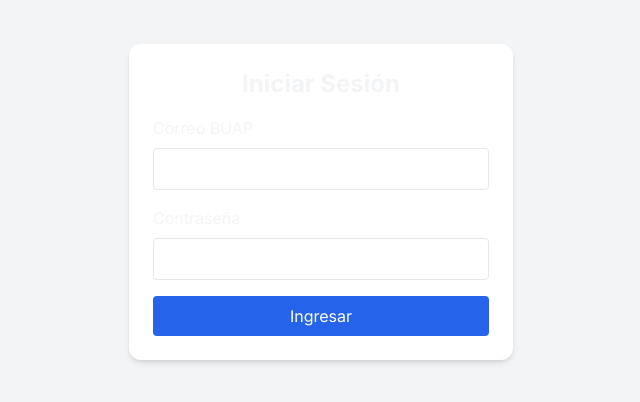
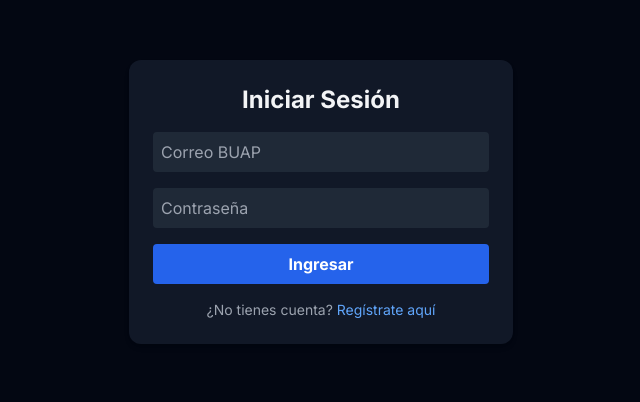
Before and after one commit to Lalovr1/plataforma-fcc, a Next.js app: page /login in a window 1280 px wide. Shown: the part 198-600 px from the top of the page, without its empty margins (319-959 px from the left). Built offline with nearby package versions, Linux system fonts and the light colour scheme; what @supabase/auth-helpers-nextjs would draw is missing.

Commit message:
Actualización: páginas de login y registro con estilo unificado y navegación cruzada

```diff
--- a/src/app/login/page.tsx
+++ b/src/app/login/page.tsx
@@ -9,6 +9,7 @@
 
 import { useState } from "react";
 import { supabase } from "@/utils/supabaseClient";
+import Link from "next/link"; // 👈 agregado
 
 export default function LoginPage() {
   const [correo, setCorreo] = useState("");
@@ -64,41 +65,49 @@ export default function LoginPage() {
   };
 
   return (
-    <div className="flex justify-center items-center h-screen bg-gray-100">
+    <div className="flex justify-center items-center min-h-screen bg-gray-950 text-white">
       <form
         onSubmit={handleLogin}
-        className="bg-white p-6 rounded-xl shadow-md w-96"
+        className="bg-gray-900 p-6 rounded-xl shadow-md w-96 space-y-4"
       >
-        <h1 className="text-2xl font-bold mb-4 text-center">Iniciar Sesión</h1>
+        <h1 className="text-2xl font-bold text-center">Iniciar Sesión</h1>
 
-        <label className="block mb-2">Correo BUAP</label>
         <input
           type="email"
+          placeholder="Correo BUAP"
           value={correo}
           onChange={(e) => setCorreo(e.target.value)}
-          className="w-full p-2 border rounded mb-4"
+          className="w-full p-2 rounded bg-gray-800"
           required
         />
 
-        <label className="block mb-2">Contraseña</label>
         <input
           type="password"
+          placeholder="Contraseña"
           value={contrasena}
           onChange={(e) => setContrasena(e.target.value)}
-          className="w-full p-2 border rounded mb-4"
+          className="w-full p-2 rounded bg-gray-800"
           required
         />
 
         <button
           type="submit"
-          className="w-full bg-blue-600 text-white py-2 rounded hover:bg-blue-700"
+          className="w-full bg-blue-600 hover:bg-blue-700 p-2 rounded font-bold"
         >
           Ingresar
         </button>
 
         {mensaje && (
-          <p className="mt-4 text-center text-red-600 font-medium">{mensaje}</p>
+          <p className="text-sm text-center text-red-400">{mensaje}</p>
         )}
+
+        {/* 👇 Nuevo: enlace a registro */}
+        <p className="text-sm text-center text-gray-400">
+          ¿No tienes cuenta?{" "}
+          <Link href="/register" className="text-blue-400 hover:underline">
+            Regístrate aquí
+          </Link>
+        </p>
       </form>
     </div>
   );
--- a/src/app/register/page.tsx
+++ b/src/app/register/page.tsx
@@ -11,6 +11,7 @@
 
 import { useState } from "react";
 import { supabase } from "@/utils/supabaseClient";
+import Link from "next/link"; // 👈 agregado
 
 export default function RegisterPage() {
   const [nombre, setNombre] = useState("");
@@ -168,6 +169,14 @@ export default function RegisterPage() {
             {mensaje}
           </p>
         )}
+
+        {/* 👇 Nuevo: enlace a login */}
+        <p className="text-sm text-center text-gray-400">
+          ¿Ya tienes cuenta?{" "}
+          <Link href="/login" className="text-blue-400 hover:underline">
+            Inicia sesión aquí
+          </Link>
+        </p>
       </form>
     </div>
   );
```
